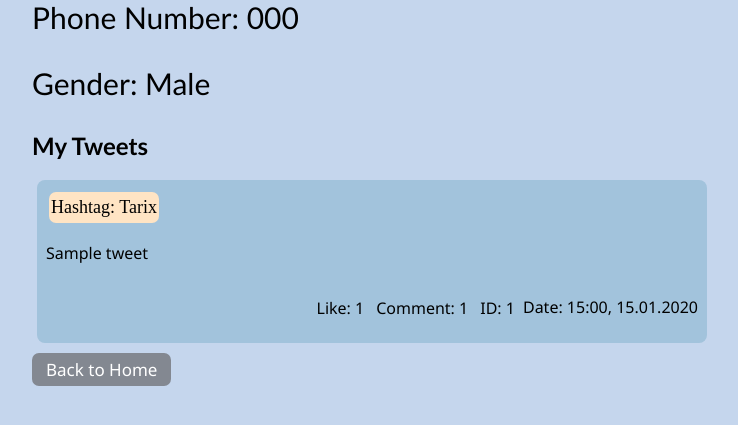
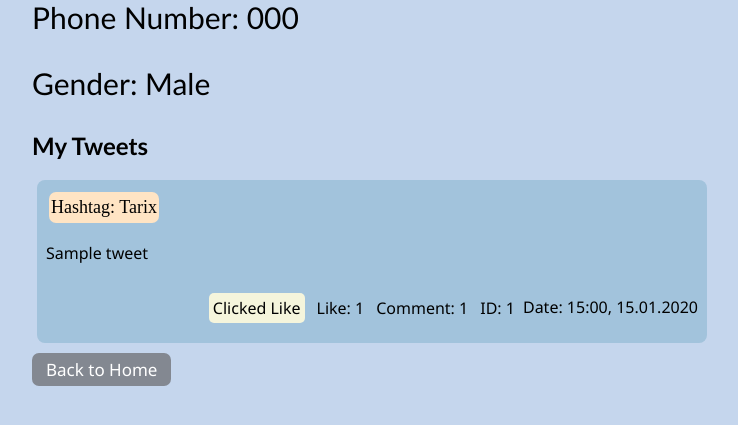
Before and after one commit to RahmatjonIbrohimov/KeepSecret-Django, a Django app: page /profile/ in a window 1280 px wide. Shown: the part 327-752 px from the top of the page, without its empty margins (268-1006 px from the left). Run offline with Django 4.2, Linux system fonts and the light colour scheme; a user stored in the database is signed in; tables that the repository leaves empty hold one stand-in row (values such as "Sample post").

Commit message:
upadte template

```diff
--- a/tweet/static/users_css.css
+++ b/tweet/static/users_css.css
@@ -91,6 +91,12 @@ h2 {
     margin: 17px 8px 0 4px;
 }
 
+.a-click {
+    background-color: beige;
+    border-radius: 5px;
+    padding: 4px;
+}
+
 .my-tweet-date {
     font-family: 16px;
     font-family: 'Segoe UI', Tahoma, Geneva, Verdana, sans-serif;
--- a/users/templates/info.html
+++ b/users/templates/info.html
@@ -20,6 +20,7 @@
         <p class="my-tweet-hashtag">Hashtag: <a href="/hashtag/{{ tweet.hashtag }}">{{ tweet.hashtag }}</a></p>
         <p class="my-tweet-question">{{ tweet.question }}</p>
         <div class="my-tweet-container">
+          <p class="my-tweet-more "><a href="" class="a-click">Clicked Like</a></p>
           <p class="my-tweet-more">Like: {{ tweet.likes.count }}</p>
           <p class="my-tweet-more">Comment: {{ tweet.comment_count }}</p>
           <p class="my-tweet-more"> ID: {{ tweet.id }}</p>
@@ -28,7 +29,6 @@
       </div>
     {% endfor %}
 
-
   <a href="{% url 'tweet_list' %}" class="back btn btn-secondary">Back to Home</a>
 
 </body>
```
